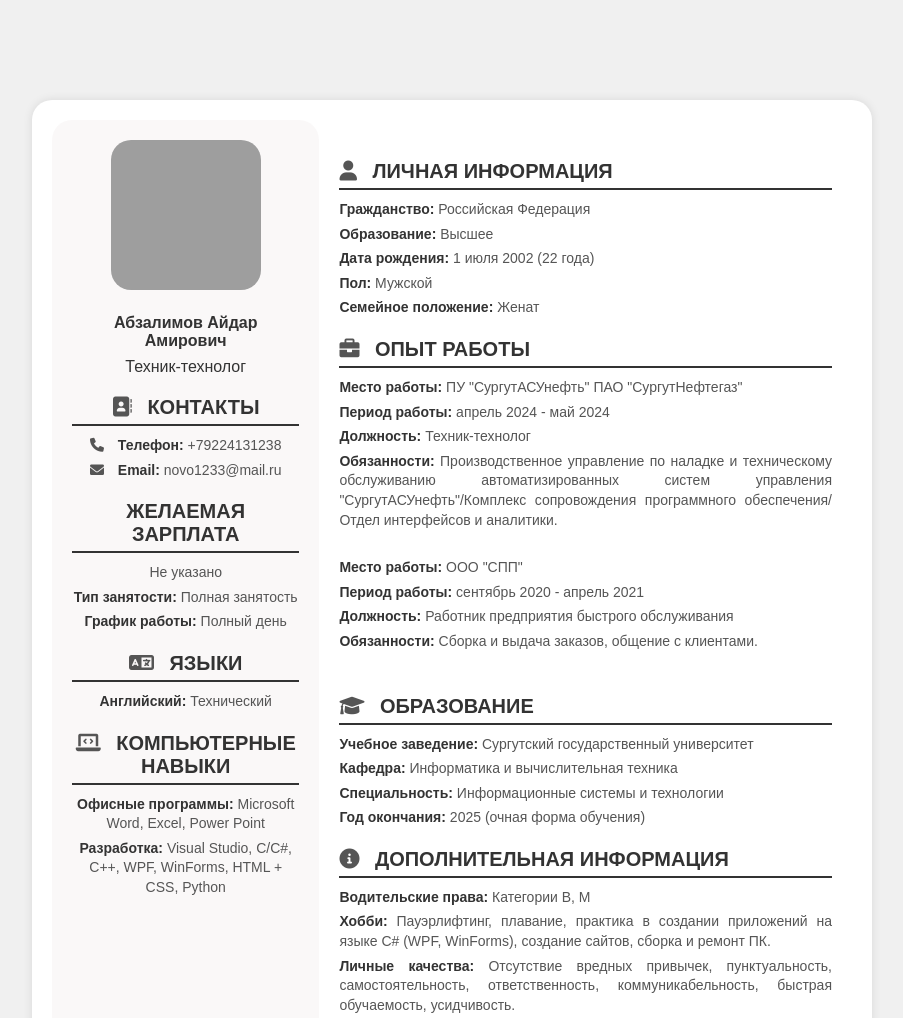
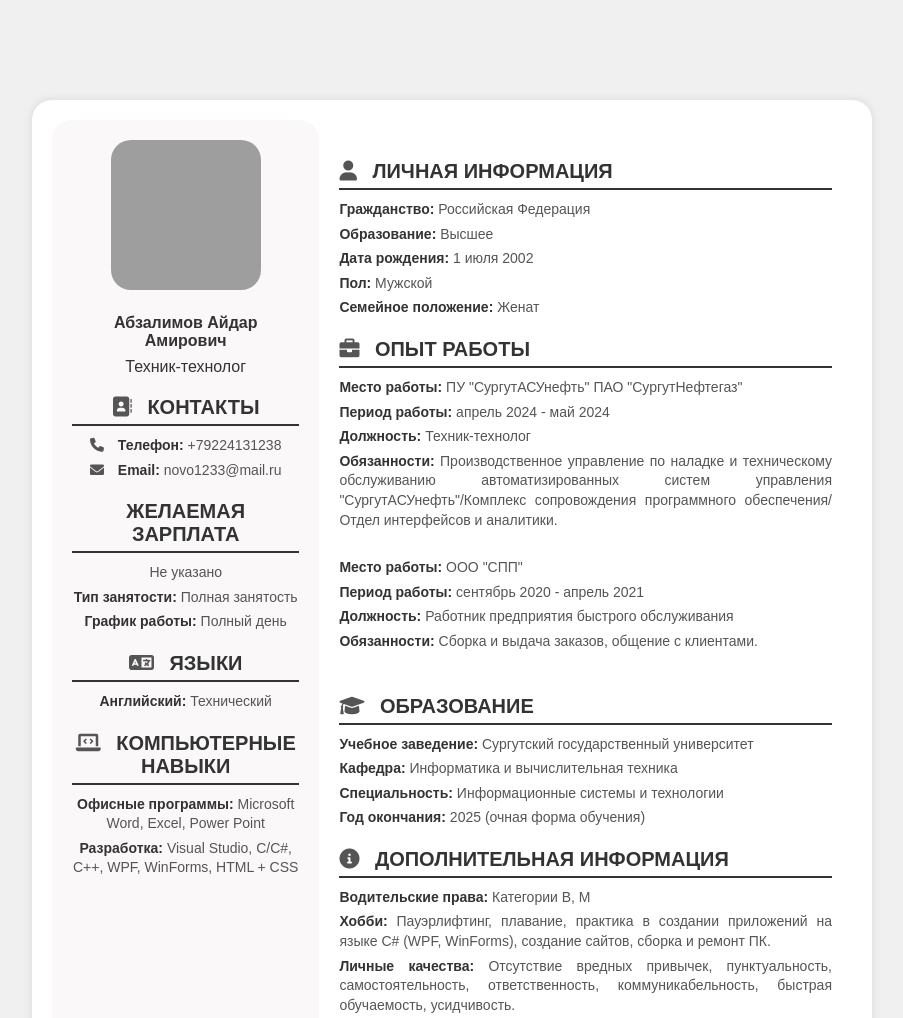
Before and after one commit to MITTORY/Resume, a plain HTML site: page index.html in a window 1280 px wide. Shown: the top 1018 px of the page, without its empty margins (188-1091 px from the left). Drawn offline with Linux system fonts and the light colour scheme; grey boxes are pictures that could not be loaded.

Commit message:
Update index.html

```diff
--- a/index.html
+++ b/index.html
@@ -30,14 +30,14 @@
 
                 <h2><i class="fas fa-laptop-code"></i> КОМПЬЮТЕРНЫЕ НАВЫКИ</h2>
                 <p><strong>Офисные программы:</strong> Microsoft Word, Excel, Power Point</p>
-                <p><strong>Разработка:</strong> Visual Studio, C/C#, C++, WPF, WinForms, HTML + CSS, Python</p>
+                <p><strong>Разработка:</strong> Visual Studio, C/C#, C++, WPF, WinForms, HTML + CSS</p>
             </div>
         </div>
         <div class="right-column">
             <h2><i class="fas fa-user"></i> ЛИЧНАЯ ИНФОРМАЦИЯ</h2>
             <p><strong>Гражданство:</strong> Российская Федерация</p>
             <p><strong>Образование:</strong> Высшее</p>
-            <p><strong>Дата рождения:</strong> 1 июля 2002 (22 года)</p>
+            <p><strong>Дата рождения:</strong> 1 июля 2002</p>
             <p><strong>Пол:</strong> Мужской</p>
             <p><strong>Семейное положение:</strong> Женат</p>
 
```
